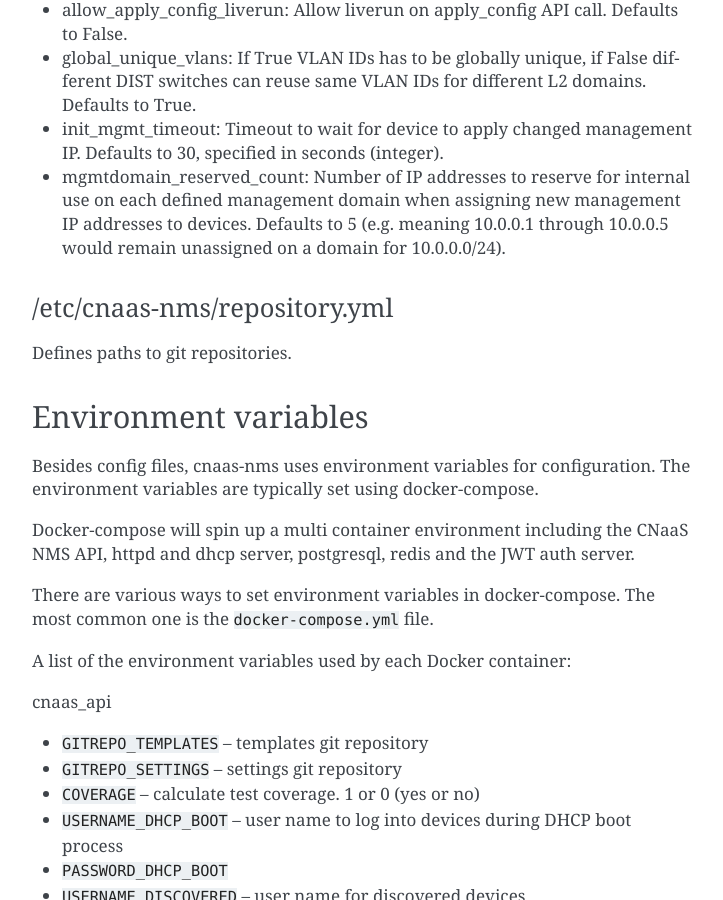
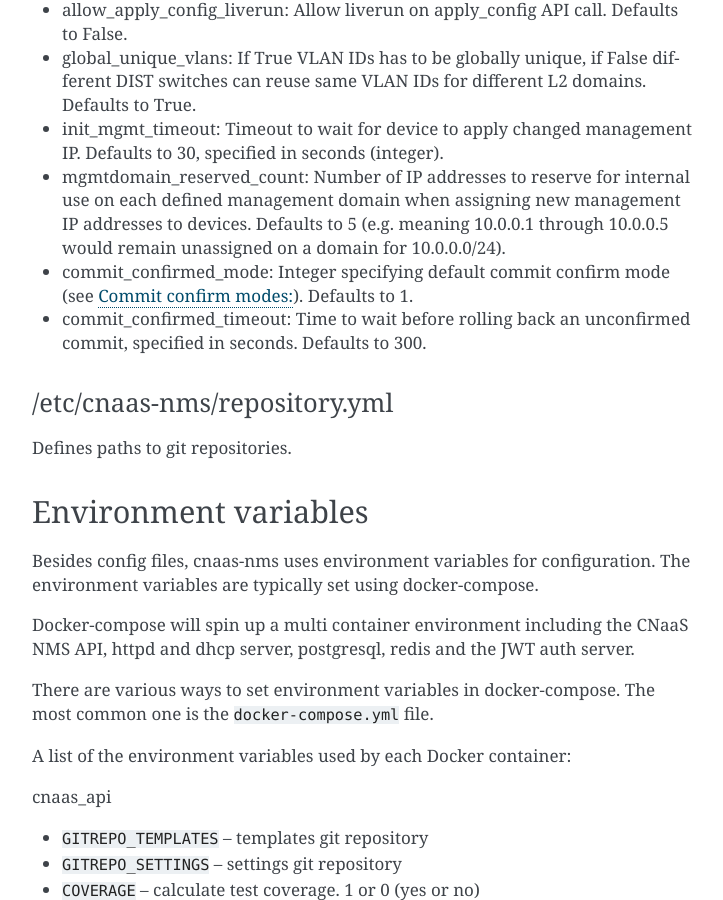
Before and after one commit to SUNET/cnaas-nms, a Sphinx documentation site: the page built from docs/configuration/index.rst, in a window 1280 px wide and 900 px high, scrolled down 730 px. Shown: the whole window, without its empty margins (388-1111 px from the left). Built offline with Sphinx 7.4.7, drawn with Linux system fonts in a browser that asks for light colours.

Commit message:
docs for commit_confirm_mode and commit_confirmed_timeout settings

```diff
--- a/docs/apiref/syncto.rst
+++ b/docs/apiref/syncto.rst
@@ -41,6 +41,8 @@ If the change can not be confirmed because the device is not unreachable for exa
 will roll back the configuration. Before version 1.5 this concept was not supported, but from this
 version it's supported and enabled by default using mode 1.
 
+.. _commit_confirm_modes:
+
 Commit confirm modes:
  - 0 = No confirm commit (default up to version 1.4)
  - 1 = Commit is immediately confirmed for each device when that device is configured
--- a/docs/configuration/index.rst
+++ b/docs/configuration/index.rst
@@ -38,6 +38,10 @@ Defines parameters for the API:
   each defined management domain when assigning new management IP addresses to devices.
   Defaults to 5 (e.g. meaning 10.0.0.1 through 10.0.0.5 would remain unassigned on
   a domain for 10.0.0.0/24).
+- commit_confirmed_mode: Integer specifying default commit confirm mode
+  (see :ref:`commit_confirm_modes`). Defaults to 1.
+- commit_confirmed_timeout: Time to wait before rolling back an unconfirmed commit,
+  specified in seconds. Defaults to 300.
 
 /etc/cnaas-nms/repository.yml
 ^^^^^^^^^^^^^^^^^^^^^^^^^^^^^
```
